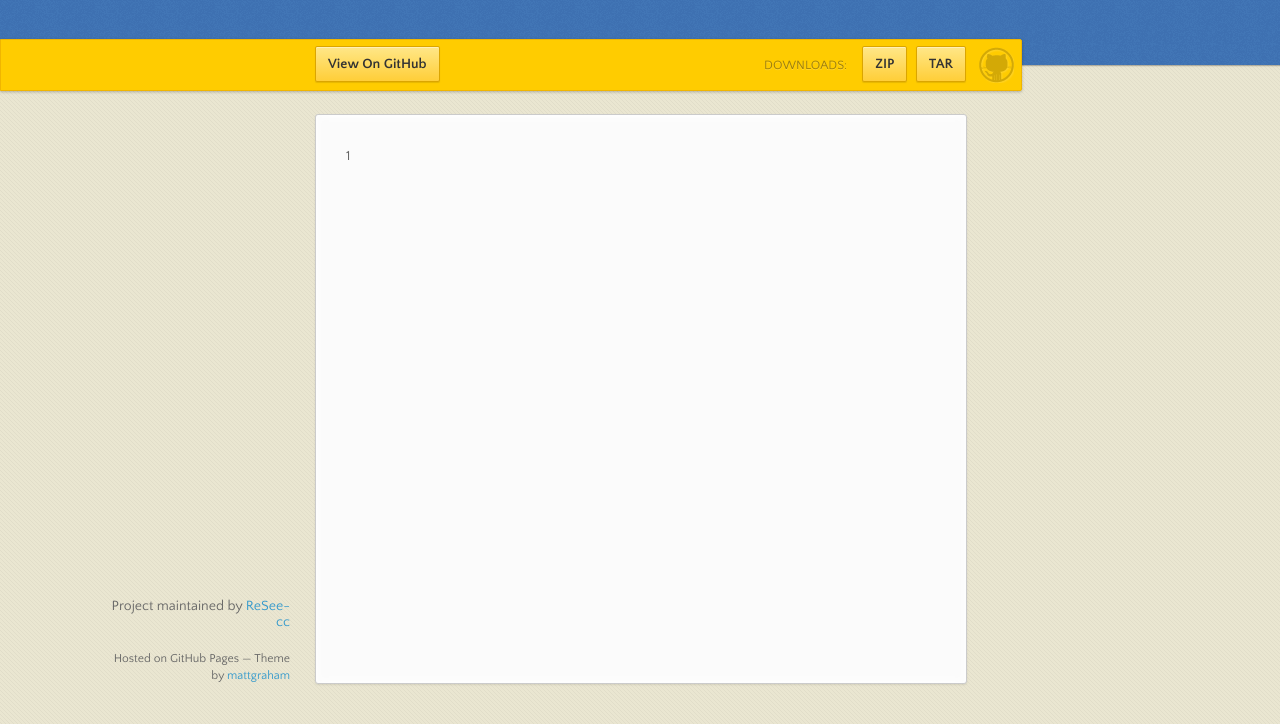
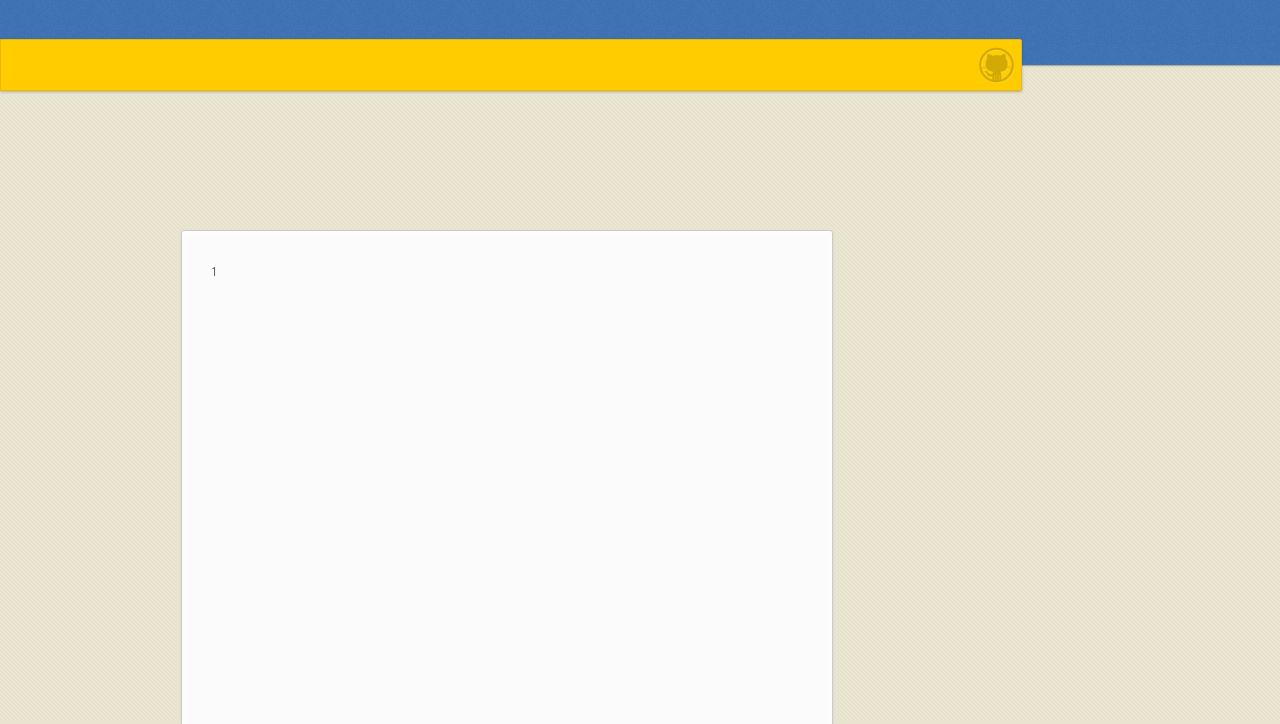
Before and after one commit to ReSee-cc/ReSee, a plain HTML site: page index.html in a window 1280 px wide. Shown: the part 76-800 px from the top of the page. Drawn offline with nearby package versions, Linux system fonts and the light colour scheme.

Commit message:
Update index.html

```diff
--- a/index.html
+++ b/index.html
@@ -3,7 +3,7 @@
   <head>
     <meta charset="utf-8">
     <meta http-equiv="X-UA-Compatible" content="chrome=1">
-    <title>Resee by ReSee-cc</title>
+    <title>Resee</title>
     <link rel="stylesheet" href="stylesheets/styles.css">
     <link rel="stylesheet" href="stylesheets/github-dark.css">
     <script src="https://ajax.googleapis.com/ajax/libs/jquery/1.7.1/jquery.min.js"></script>
@@ -24,15 +24,6 @@
       <div id="banner">
         <span id="logo"></span>
 
-        <a href="https://github.com/ReSee-cc/ReSee" class="button fork"><strong>View On GitHub</strong></a>
-        <div class="downloads">
-          <span>Downloads:</span>
-          <ul>
-            <li><a href="https://github.com/ReSee-cc/ReSee/zipball/master" class="button">ZIP</a></li>
-            <li><a href="https://github.com/ReSee-cc/ReSee/tarball/master" class="button">TAR</a></li>
-          </ul>
-        </div>
-      </div><!-- end banner -->
 
     <div class="wrapper">
       <nav>
@@ -41,10 +32,9 @@
       <section>
         <p>1</p>
       </section>
-      <footer>
-        <p>Project maintained by <a href="https://github.com/ReSee-cc">ReSee-cc</a></p>
-        <p><small>Hosted on GitHub Pages &mdash; Theme by <a href="https://twitter.com/michigangraham">mattgraham</a></small></p>
-      </footer>
+      <font size="2" color=#00B0F0 ><p align="center">&copy;版权所有 ReSee.cc</p></font>
+    <a href="mailto:ReSee@ReSee.cc" style="text-decoration:none">
+      <font size="2" color=#00B0F0 ><p align="center">联系我们 | ReSee@ReSee.cc</p></font></a>
     </div>
     <!--[if !IE]><script>fixScale(document);</script><![endif]-->
 
```
